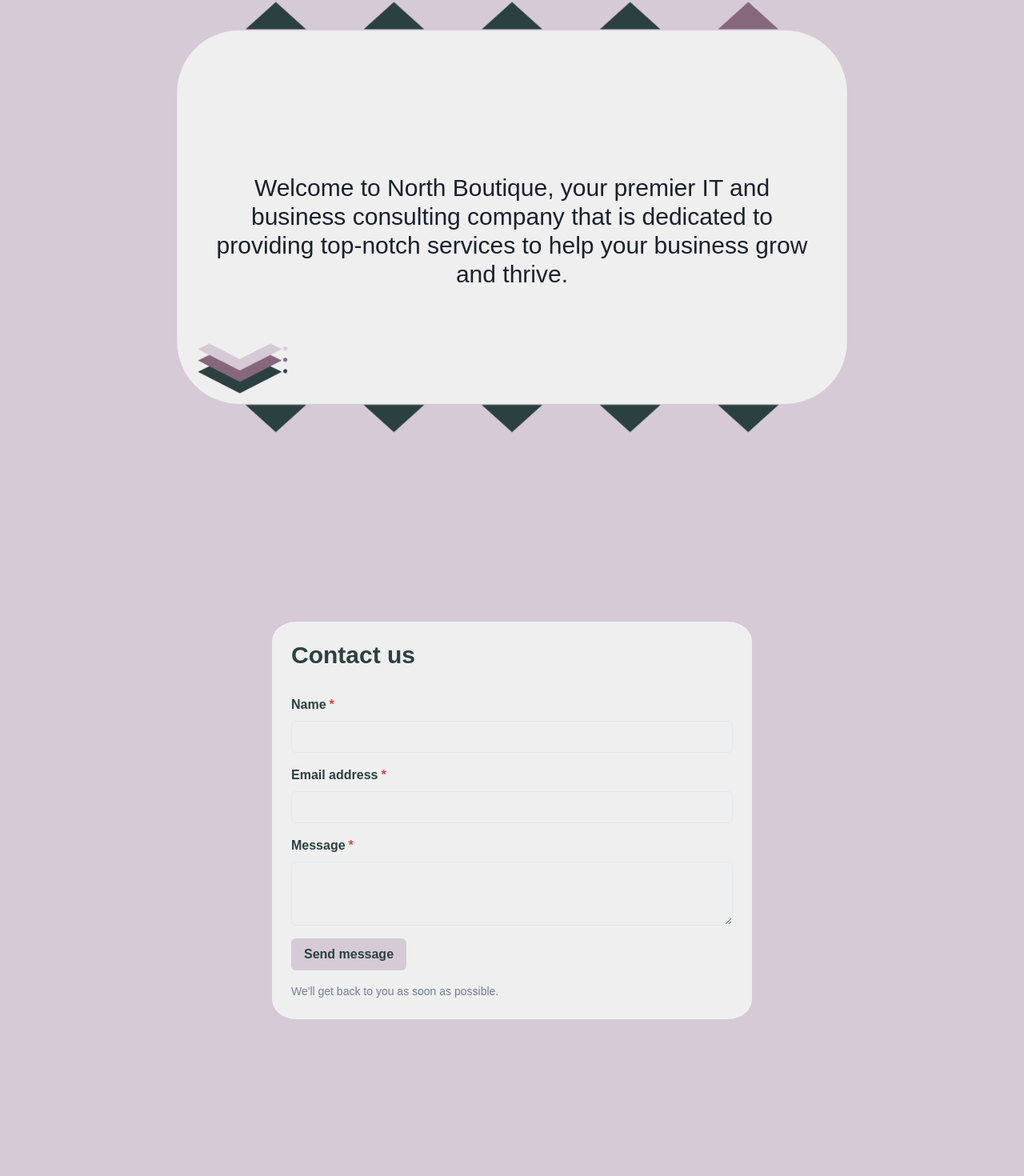
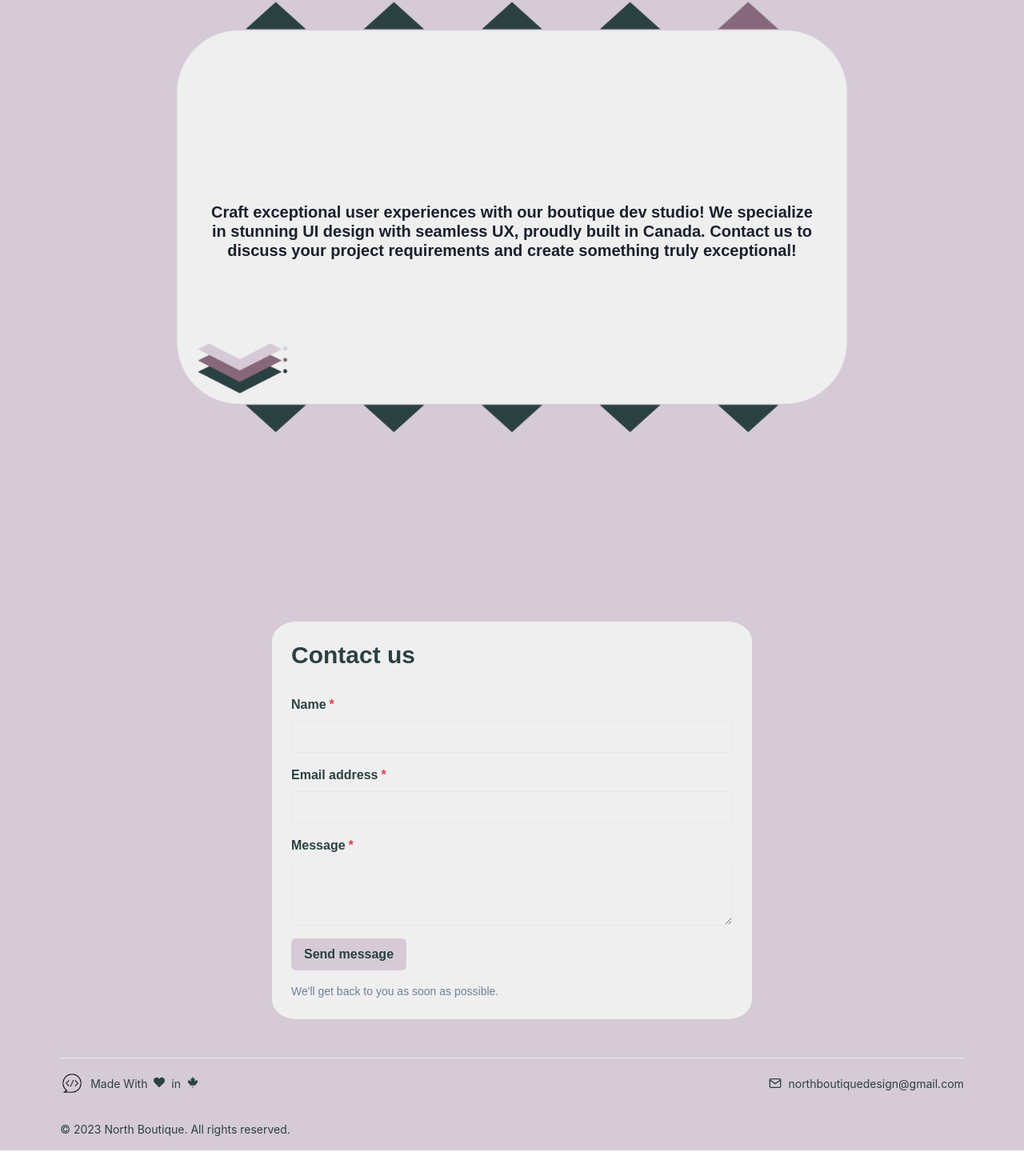
Before and after one commit to North-Boutique/landing, a Next.js app: page /Home/Home in a window 1280 px wide. Shown: the part 887-2357 px from the top of the page at 80% size. After the commit the page ends 2325 px from the top, so only its background shows below. Built offline with nearby package versions, Linux system fonts and the light colour scheme.

Commit message:
added copyright and bottom nav

```diff
--- a/package.json
+++ b/package.json
@@ -21,6 +21,7 @@
     "next": "13.2.4",
     "react": "18.2.0",
     "react-dom": "18.2.0",
+    "react-icons": "^4.8.0",
     "rebass": "^4.0.7",
     "styled-components": "^5.3.9",
     "typescript": "4.9.5"
--- /dev/null
+++ b/src/components/BottomNavigation/BottomNavigation.module.css
@@ -0,0 +1,5 @@
+.bottomNavigation {
+  color: var(--dark-slate-grey);
+  margin-right: 4%;
+  margin-left: 4%;
+}
--- /dev/null
+++ b/src/components/BottomNavigation/BottomNavigation.tsx
@@ -0,0 +1,46 @@
+import { Box, Flex, Icon, Image, Link, Text } from '@chakra-ui/react';
+import { FiPhone, FiMail } from 'react-icons/fi';
+import { FaCanadianMapleLeaf, FaHeart } from 'react-icons/fa';
+import styles from './BottomNavigation.module.css';
+
+const BottomNavigation = () => {
+  return (
+    <Box className={styles.bottomNavigation} py={4} px={6}>
+      <hr />
+      <Flex mt={'1rem'} alignItems="center" justifyContent="space-between">
+        <Box display={'flex'}>
+          <Link href="/">
+            <Image
+              src="/NorthBoutiqueIcon.png"
+              alt="Logo"
+              w="30px"
+              h="30px"
+              mr={2}
+            />
+          </Link>
+          <Text alignSelf={'center'} fontSize={'sm'} m={0} p={0}>
+            Made With <Icon as={FaHeart} ml={1} mr={1} /> in{' '}
+            <Icon as={FaCanadianMapleLeaf} ml={1} />
+          </Text>
+        </Box>
+        <Flex alignItems="center">
+          <Box>
+            <Link
+              href="mailto:northboutiquedesign@gmail.com"
+              textDecoration="none">
+              <Flex alignItems="center">
+                <Icon as={FiMail} mr={2} />
+                <Text fontSize="sm">northboutiquedesign@gmail.com</Text>
+              </Flex>
+            </Link>
+          </Box>
+        </Flex>
+      </Flex>
+      <Box mt={4} pt={4}>
+        <Text fontSize="sm">© 2023 North Boutique. All rights reserved.</Text>
+      </Box>
+    </Box>
+  );
+};
+
+export default BottomNavigation;
--- a/src/components/navbar/Navbar.module.css
+++ b/src/components/navbar/Navbar.module.css
@@ -3,6 +3,7 @@
   font-family: 'Poppins', sans-serif;
   font-size: 18px;
   font-weight: 500;
+  cursor: pointer;
 }
 
 .brandContainer {
@@ -17,3 +18,11 @@
   font-weight: 600;
   font-size: 18px;
 }
+
+.navbarLinksContainer p {
+  transition: font-weight 0.1s ease-out;
+}
+
+.navbarLinksContainer p:hover {
+  font-weight: 600;
+}
--- a/src/components/navbar/Navbar.tsx
+++ b/src/components/navbar/Navbar.tsx
@@ -32,7 +32,10 @@ const Navbar = () => {
         style={{ justifyContent: 'flex-end' }}
         width={'45%'}
         display={{ base: 'none', md: 'flex' }}>
-        <Flex align="center" justify="center">
+        <Flex
+          className={styles.navbarLinksContainer}
+          align="center"
+          justify="center">
           <Box mr={8}>
             <NextLink href="/">
               <Text>Home</Text>
--- a/src/pages/Home/Home.module.css
+++ b/src/pages/Home/Home.module.css
@@ -2,11 +2,12 @@
   min-height: 120vh;
   display: grid;
   grid-template-columns: 0.2fr 1fr 0.2fr;
-  grid-template-rows: 1fr 1fr 1fr;
+  grid-template-rows: 1fr 1fr auto auto;
   grid-template-areas:
     'main main main'
     'details details details'
-    '. contact .';
+    '. contact .'
+    'bottomNav bottomNav bottomNav';
   background-color: var(--thistle);
 }
 
@@ -18,7 +19,7 @@
   grid-area: main;
   color: var(--dark-slate-grey);
   background-image: url('/NorthBoutiqueMainContentBackground.png');
-  background-size: contain;
+  background-size: 100%;
   background-repeat: no-repeat;
   vertical-align: middle;
   grid-template-columns: 7.43% 1fr 7.43%;
@@ -79,7 +80,7 @@
   grid-template-areas: '. c .';
   grid-area: details;
   background-image: url('/NorthBoutiqueDetailsBackground.png');
-  background-size: contain;
+  background-size: 100%;
   background-repeat: no-repeat;
 }
 
@@ -95,13 +96,17 @@
 .homeDetailsContainerContent h2 {
   text-align: center;
   margin-bottom: 3rem;
-  font-weight: 400;
+  font-weight: 600;
   font-family: 'Poppins', sans-serif;
 }
 
 .contactContainer {
   grid-area: contact;
   margin-bottom: 2rem;
+}
+
+.bottomNavigationContainer {
+  grid-area: bottomNav;
 }
 
 @media (max-width: 1000px) {
@@ -120,4 +125,8 @@
     grid-template-rows: 1fr;
     grid-template-areas: 'cta cta';
   }
+  .contactUsButtonHome {
+    color: var(--dark-slate-grey) !important;
+    background-color: var(--anti-flash-white) !important;
+  }
 }
--- a/src/pages/Home/Home.tsx
+++ b/src/pages/Home/Home.tsx
@@ -1,3 +1,4 @@
+import BottomNavigation from '@/components/BottomNavigation/BottomNavigation';
 import ContactForm from '@/components/forms/ContactForm';
 import Navbar from '@/components/navbar/Navbar';
 import { Heading, Button, Link } from '@chakra-ui/react';
@@ -11,7 +12,9 @@ function Home() {
         <Navbar />
         <div className={styles.headerContainer}>
           <div className={styles.headerContainerInnerCTA}>
-            <Heading size="lg">Our solutions to fit your needs</Heading>
+            <Heading size="lg">
+              Exceptional UI/UX Design for the Modern Digital Landscape
+            </Heading>
             <Button
               className={styles.contactUsButtonHome}
               as={Link}
@@ -27,15 +30,19 @@ function Home() {
       </div>
       <div className={styles.homeDetailsContainer}>
         <div className={styles.homeDetailsContainerContent}>
-          <Heading size="lg">
-            Welcome to North Boutique, your premier IT and business consulting
-            company that is dedicated to providing top-notch services to help
-            your business grow and thrive.
+          <Heading size="md">
+            Craft exceptional user experiences with our boutique dev studio! We
+            specialize in stunning UI design with seamless UX, proudly built in
+            Canada. Contact us to discuss your project requirements and create
+            something truly exceptional!
           </Heading>
         </div>
       </div>
       <div className={styles.contactContainer} id="contactForm">
         <ContactForm />
+      </div>
+      <div className={styles.bottomNavigationContainer}>
+        <BottomNavigation />
       </div>
     </div>
   );
@@ -62,3 +69,13 @@ export default Home;
 //           no further than North Boutique. Contact us today to learn more about
 //           how we can help you achieve your business goals and grow your bottom
 //           line.
+
+// {/* Looking for a development partner that can bring your vision to life
+//             with stunning design and seamless user experience? Look no further
+//             than our boutique dev studio! We specialize in crafting beautiful
+//             and eye-catching UIs that engage and delight users, and we are proud
+//             to be based in Canada. As a company, we bring a level of
+//             professionalism and attention to detail that is unmatched. So why
+//             settle for a run-of-the-mill development team when you can partner
+//             with us to create something truly exceptional? Contact us today to
+//             get started! */}
```
Also changed, not shown: 1 other file (tests, documents, lock files or other folders).
